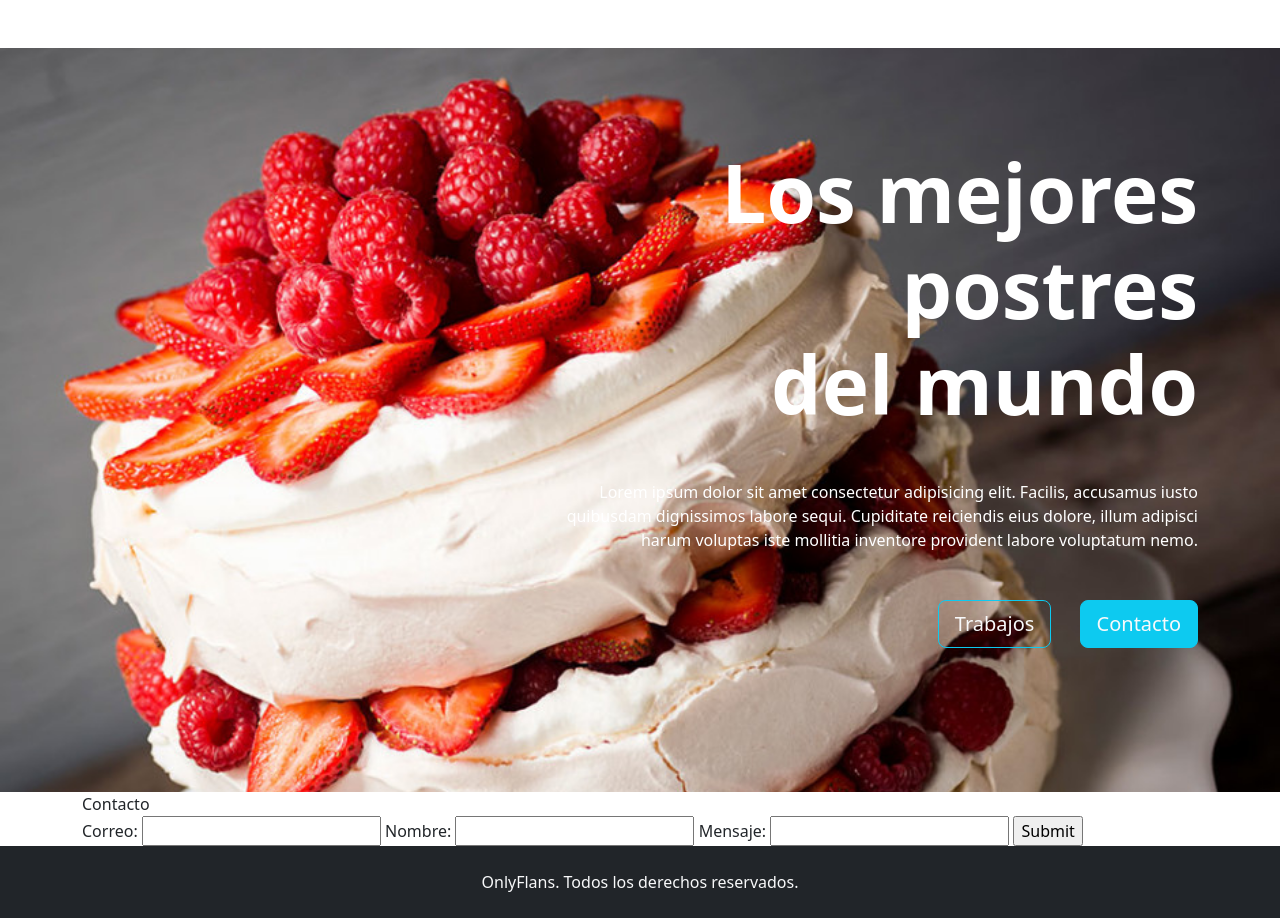
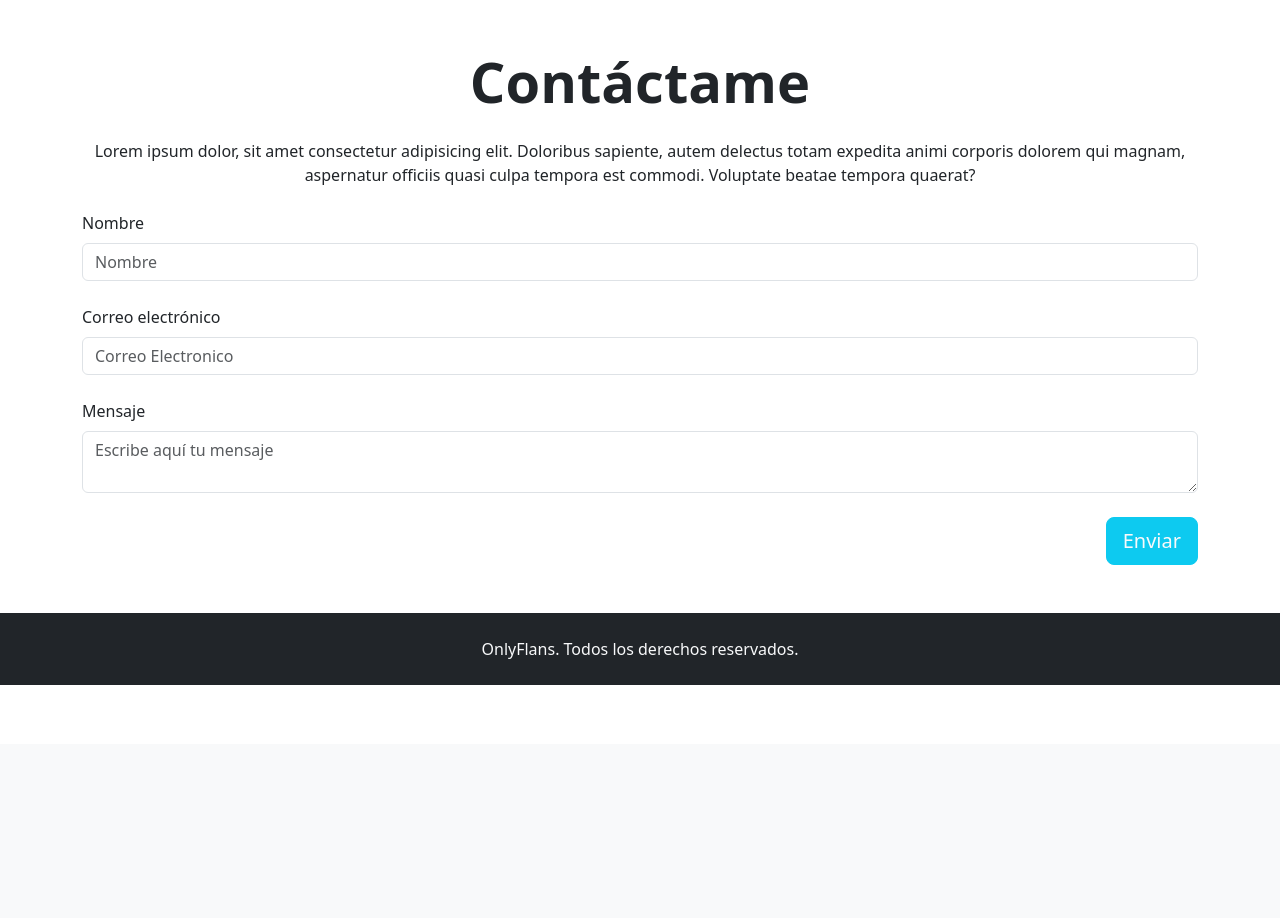
Before and after one commit to gonliv/onlyflans_django, a Django app: page /contact/ in a window 1280 px wide. Shown: the part 56-974 px from the top of the page. After the commit the page ends 741 px from the top, so only its background shows below. Run offline with Django 4.2, Linux system fonts and the light colour scheme.

Commit message:
Configuracion formulario contact

```diff
--- a/onlyflans_dj/onlyflans_dj/urls.py
+++ b/onlyflans_dj/onlyflans_dj/urls.py
@@ -16,7 +16,7 @@ Including another URLconf
 """
 from django.contrib import admin
 from django.urls import path
-from static_pages.views import index, about, welcome, contact
+from static_pages.views import index, about, welcome, contact, success
 
 urlpatterns = [
     path('admin/', admin.site.urls),
@@ -24,4 +24,5 @@ urlpatterns = [
     path("about/", about, name= "about"),
     path("welcome/", welcome, name= "welcome"),
     path("contact/", contact, name= "contact"),
+    path("success/", success, name= "success"),
 ]
--- a/onlyflans_dj/static_pages/templates/contact.html
+++ b/onlyflans_dj/static_pages/templates/contact.html
@@ -1,14 +1,42 @@
 {% extends 'static_base.html' %}
-{% load static %}
+{% block 'header' %}
+{% endblock %}
 {% block 'content' %}
+<div id="Contacto" class="container my-5">
 
-<div class="container">
-    Contacto
+    <h2 class="display-4 fw-bold text-center my-4">Contáctame</h2>
 
-    <form action="/contacto" method= "post">
-        {%csrf_token%}
-        {{ form }}
-        <input type="submit" value="Submit">
+    <p class="text-center my-4 d-none d-md-block">Lorem ipsum dolor, sit amet consectetur adipisicing elit.
+        Doloribus
+        sapiente, autem delectus totam expedita
+        animi corporis dolorem qui magnam, aspernatur officiis quasi culpa tempora est commodi. Voluptate beatae
+        tempora quaerat?</p>
+
+    <form action="/contact/" method="post">
+        {% csrf_token %}
+        {{ form.non_field_errors }}
+
+        <div class="form-group mb-4">
+            <label class="mb-2">Nombre</label>
+            <input class="form-control" placeholder="Nombre" name="customer_name">
+        </div>
+
+
+        <div class="form-group mb-4">
+            <label class="mb-2">Correo electrónico</label>
+            <input class="form-control" placeholder="Correo Electronico" name="customer_email">
+        </div>
+
+
+        <div class="form-group mb-4">
+            <label class="mb-2">Mensaje</label>
+            <textarea class="form-control" placeholder="Escribe aquí tu mensaje" name="message"></textarea>
+        </div>
+
+        <div class="my-3 text-end">
+            <button class="btn btn-lg btn-info text-light" type="submit">Enviar</button>
+        </div>
     </form>
+
 </div>
 {% endblock %}
--- a/onlyflans_dj/static_pages/templates/static_base.html
+++ b/onlyflans_dj/static_pages/templates/static_base.html
@@ -17,10 +17,10 @@
               </button>
               <div class="collapse navbar-collapse" id="navbarNavAltMarkup">
                 <div class="navbar-nav">
-                  <a class="nav-link active" aria-current="page" href="#">Index</a>
-                  <a class="nav-link" href="#">About</a>
-                  <a class="nav-link" href="#">Welcome</a>
-                  <a class="nav-link" href="#">Contact</a>
+                  <a class="nav-link active" aria-current="page" href="{% url 'index' %}">Index</a>
+                  <a class="nav-link" href="{% url 'about' %}">About</a>
+                  <a class="nav-link" href="{% url 'welcome' %}">Welcome</a>
+                  <a class="nav-link" href="{% url 'contact' %}">Contact</a>
                 </div>
               </div>
             </div>
--- a/onlyflans_dj/static_pages/views.py
+++ b/onlyflans_dj/static_pages/views.py
@@ -1,8 +1,7 @@
-from django.http import HttpResponseRedirect
+from django.http import HttpResponse, HttpResponseRedirect
 from django.shortcuts import render
-
 from .forms import ContactFormForm
-from .models import Flan
+from .models import Flan, ContactForm
 
 # Create your views here.
 def index(request):
@@ -21,8 +20,12 @@ def contact(request):
     if request.method == 'POST':
         form = ContactFormForm(request.POST)
         if form.is_valid():
-            return HttpResponseRedirect('/')
+            contact_form = ContactForm.objects.create(** form.cleaned_data)
+            return HttpResponseRedirect('/success')
+        else: print("HUBO UN ERROR")
     else:
         form = ContactFormForm()
+    return render(request, 'contact.html', {'form': form})
 
-    return render(request, 'contact.html', {'form': form})
+def success(request):
+    return render(request, 'success.html', {})
```
Also changed, not shown: onlyflans_dj/static_pages/templates/success.html (added, +14 -0 lines), onlyflans_dj/static_pages/templates/welcome.html (+9 -5 lines).
